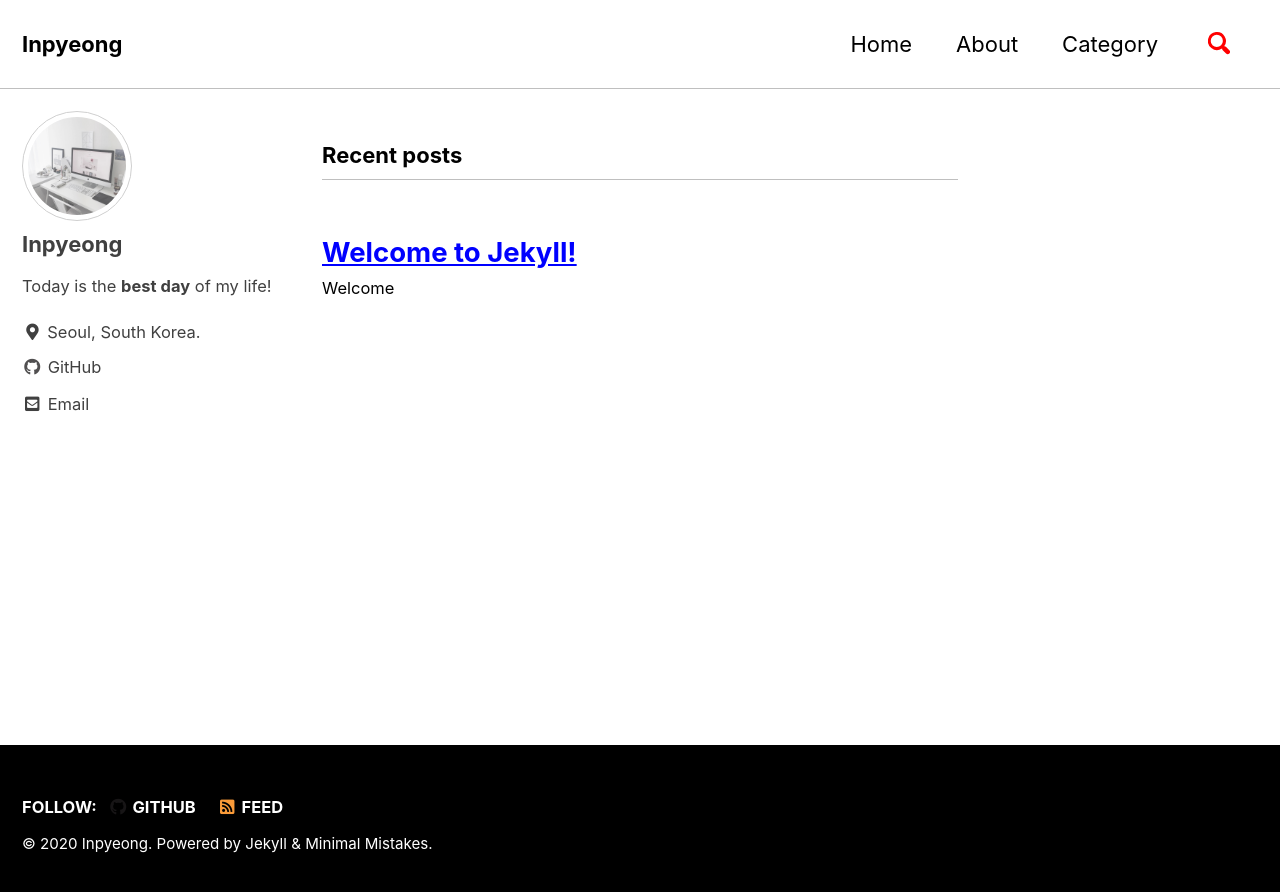
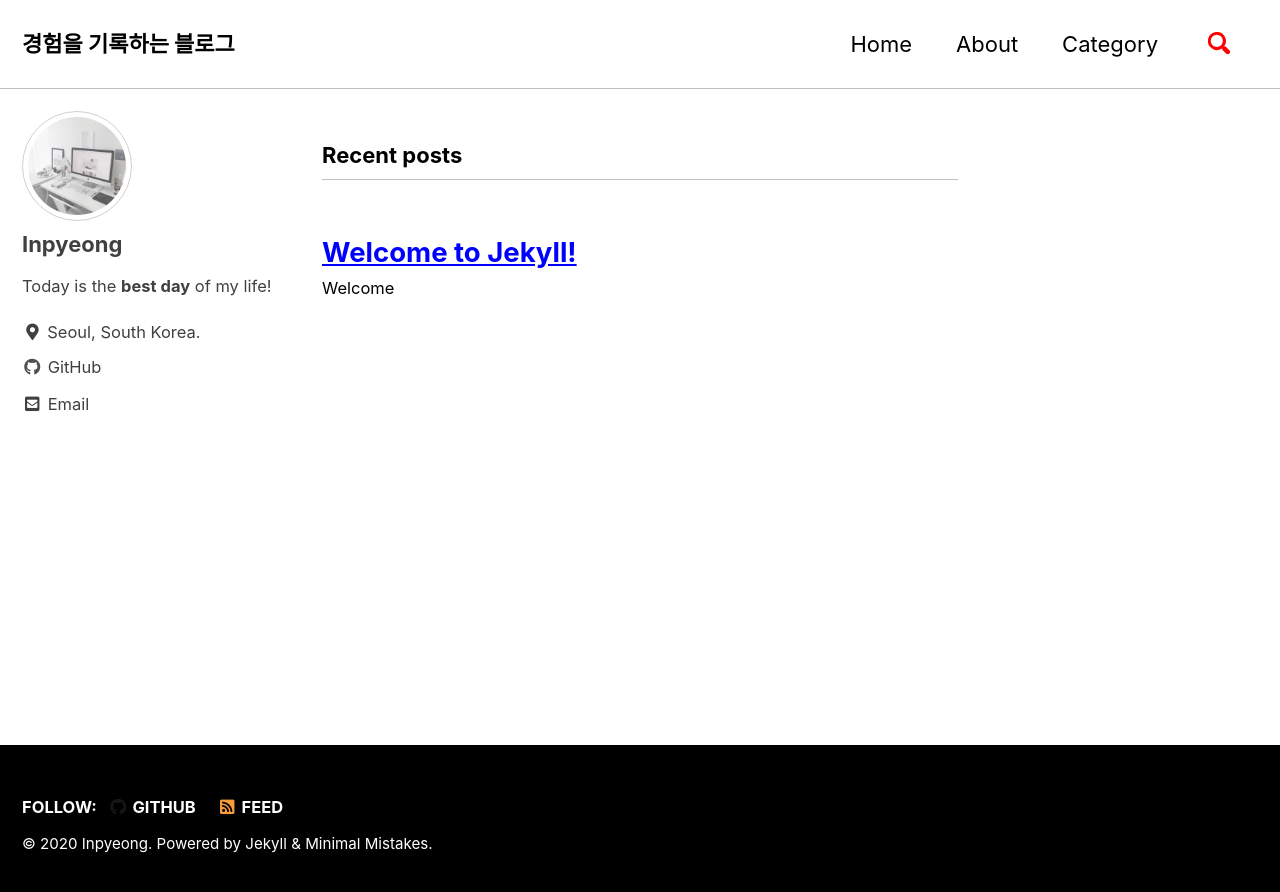
Before and after one commit to inpyeong/inpyeong.github.io, a Jekyll site: the page built from index.html, in a window 1280 px wide. Shown: the top 892 px of the page. Built offline with Jekyll 4.4.1, drawn with Linux system fonts in a browser that asks for light colours; cached includes are drawn as plain includes; the list of posts is cut into pages by our own code.

Commit message:
Modify title

```diff
--- a/_config.yml
+++ b/_config.yml
@@ -16,7 +16,7 @@ minimal_mistakes_skin    : "contrast" # "default", "air", "aqua", "contrast", "d
 
 # Site Settings
 locale                   : "en-US"
-title                    : "Inpyeong"
+title                    : "경험을 기록하는 블로그"
 title_separator          : "-"
 subtitle                 : # site tagline that appears below site title in masthead
 name                     : "Inpyeong"
```
